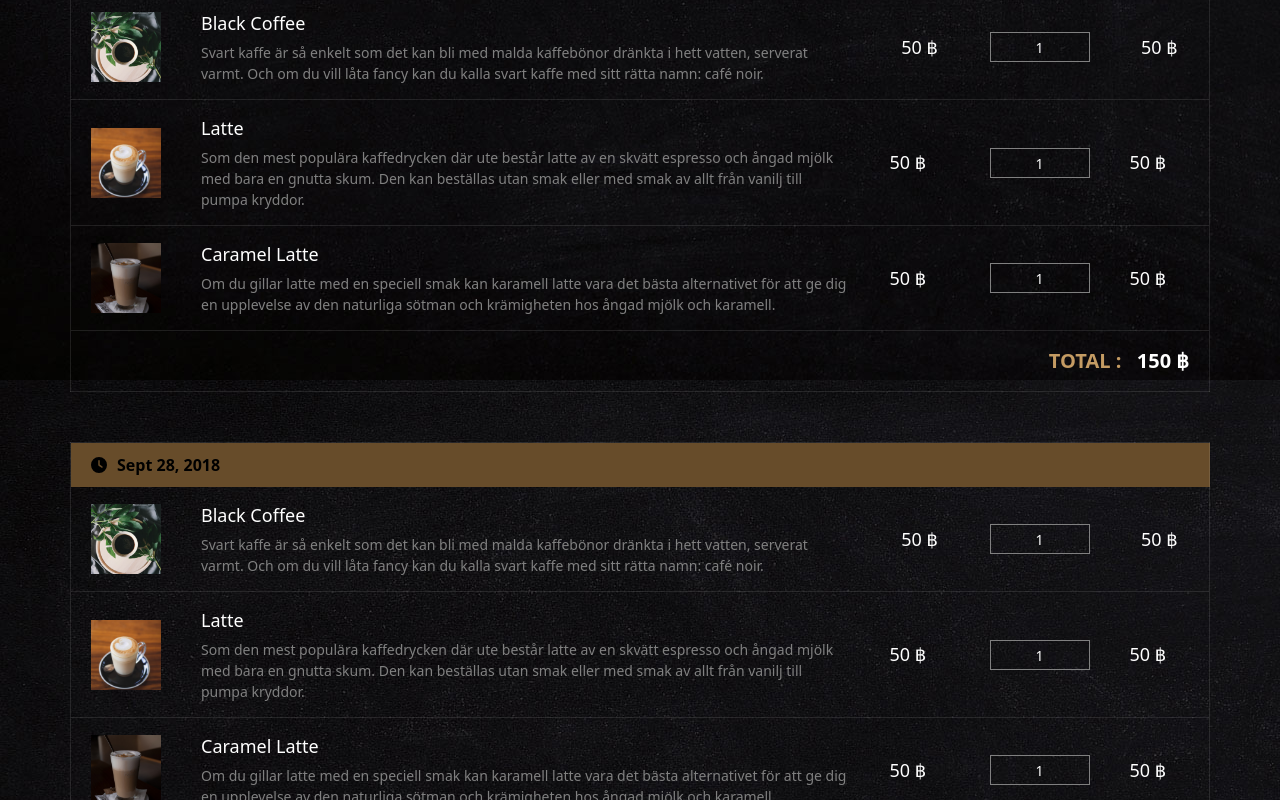
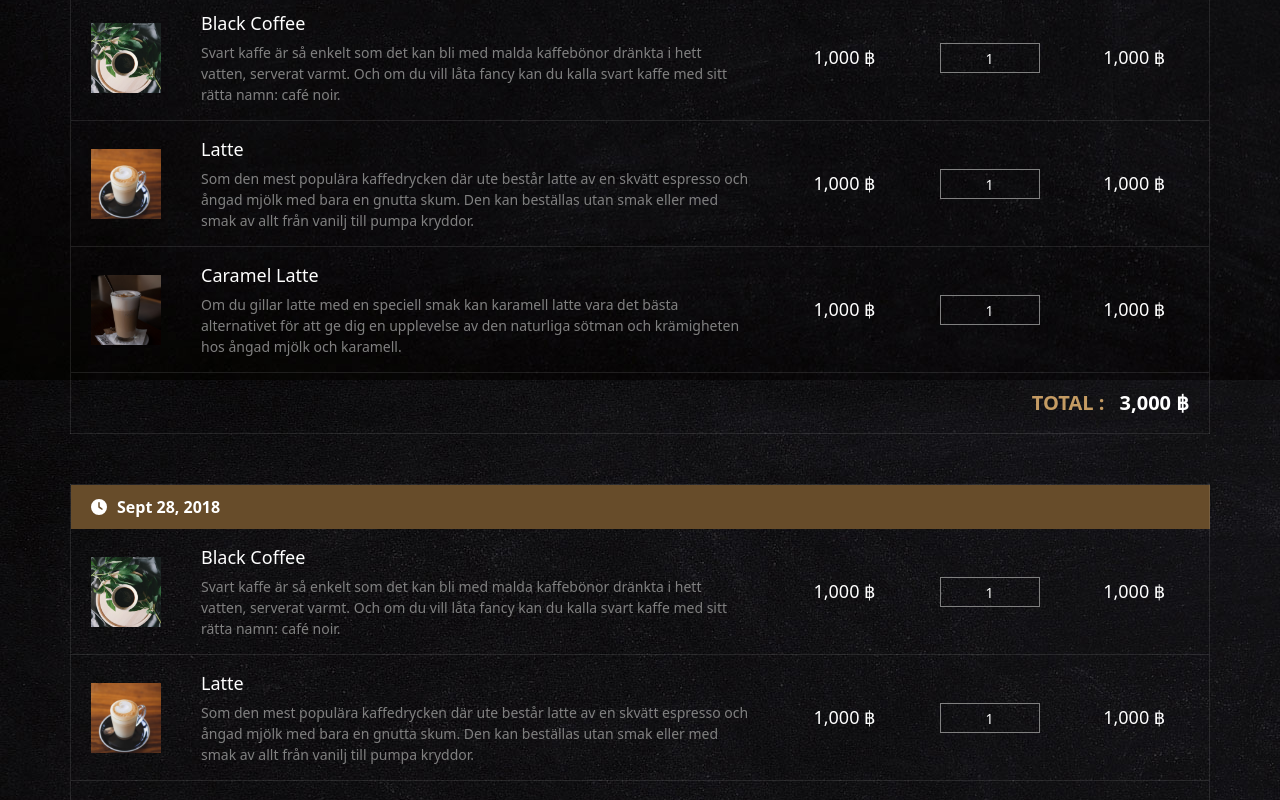
Before and after one commit to Nuscross/portfolio, a React (Vite) app: page /order-history in a window 1280 px wide. Shown: the part 900-1700 px from the top of the page. Built offline with nearby package versions, Linux system fonts and the light colour scheme; no server answers.

Commit message:
update menu product

```diff
--- a/src/assets/scss/_main.scss
+++ b/src/assets/scss/_main.scss
@@ -26,6 +26,16 @@ body {
   margin: 0 auto;
   max-width: 1140px;
   width: 100%;
+}
+
+/** loading **/
+.loading-page {
+  display: flex;
+  align-items: center;
+  justify-content: center;
+  width: 100%;
+  height: 100vh;
+  background-color: $color-black;
 }
 
 /** mobile navigation **/
@@ -236,6 +246,7 @@ body {
         margin-bottom: 40px;
         color: $color-white;
         font-size: 40px;
+        line-height: 40px;
         font-weight: bold;
         text-transform: uppercase;
         span {
@@ -245,6 +256,30 @@ body {
       p {
         color: $color-grey;
         font-size: 15px;
+      }
+    }
+    .menu-category {
+      display: flex;
+      align-items: center;
+      justify-content: center;
+      column-gap: 10px;
+      margin-top: 40px;
+      label {
+        color: $color-gold;
+        font-size: 20px;
+      }
+      select {
+        appearance: none;
+        -moz-appearance:none;
+        -webkit-appearance:none;
+        padding: 7px 5px;
+        color: $color-white;
+        font-size: 16px;
+        text-align: center;
+        background-color: transparent;
+        border: 1px solid $color-gold;
+        border-radius: 4px;
+        outline: none;
       }
     }
     .menu-list {
@@ -645,7 +680,7 @@ body {
         .order-title {
           display: flex;
           align-items: center;
-          color: $color-black;
+          color: $color-white;
           font-size: 16px;
           svg {
             display: inline;
--- a/src/assets/scss/_pagination.scss
+++ b/src/assets/scss/_pagination.scss
@@ -13,8 +13,10 @@ $color-grey: #808080;
   justify-content: center;
   flex-wrap: wrap;
   column-gap: 10px;
+  margin-top: 30px;
   .page-btn {
-    width: 30px;
+    padding: 0 10px;
+    min-width: 30px;
     height: 30px;
     color: $color-gold;
     background: transparent;
--- a/src/assets/scss/_responsive.scss
+++ b/src/assets/scss/_responsive.scss
@@ -345,6 +345,11 @@ $color-gold-dark: #674C2A;
 
   .menu {
     .menu-container {
+      .menu-category {
+        flex-direction: column;
+        column-gap: 0;
+        row-gap: 20px;
+      }
       .menu-list {
         column-gap: 0;
         .menu-block {
--- /dev/null
+++ b/src/components/Loading.jsx
@@ -0,0 +1,11 @@
+const Loading = () => {
+
+  return (
+    <div className="loading-page">
+      <span className="loader"></span>
+    </div>
+  )
+
+}
+
+export default Loading
--- a/src/management/context.jsx
+++ b/src/management/context.jsx
@@ -21,8 +21,15 @@ export const AppProvider = ({ children }) => {
     }
   }
 
+  const setCategory = new Set(menuData.flatMap(item => item.ingredients));
+  const menuCategory = Array.from(setCategory);
+
+  const formatNumber = (number) => {
+    return number.toString().replace(/(\d)(?=(\d{3})+(?!\d))/g, '$1,')
+  }
+
   return (
-    <appContext.Provider value={{ menuData }}>
+    <appContext.Provider value={{ menuData, menuCategory, formatNumber }}>
       {children}
     </appContext.Provider>
   )
--- a/src/pages/Cart.jsx
+++ b/src/pages/Cart.jsx
@@ -1,4 +1,5 @@
 import { Link } from "react-router-dom";
+import { useGlobalContext } from "../management/context";
 import { FaWindowClose, FaPlusSquare, FaMinusSquare } from "react-icons/fa";
 import HeroPage from "../components/HeroPage";
 import image1 from "../assets/images/product_1.jpg";
@@ -6,6 +7,8 @@ import image2 from "../assets/images/product_2.jpg";
 import image3 from "../assets/images/product_3.jpg";
 
 const Cart = () => {
+
+  const { formatNumber } = useGlobalContext();
 
   return (
     <>
@@ -19,9 +22,9 @@ const Cart = () => {
                   <th>&nbsp;</th>
                   <th>&nbsp;</th>
                   <th style={{ minWidth: '300px' }}>Product</th>
-                  <th>Price</th>
+                  <th style={{ minWidth: '150px' }}>Price</th>
                   <th>Quantity</th>
-                  <th>Total</th>
+                  <th style={{ minWidth: '150px' }}>Total</th>
                 </tr>
               </thead>
               <tbody>
@@ -37,7 +40,7 @@ const Cart = () => {
                     <p className="product-detail">Svart kaffe är så enkelt som det kan bli med malda kaffebönor dränkta i hett vatten, serverat varmt. Och om du vill låta fancy kan du kalla svart kaffe med sitt rätta namn: café noir.</p>
                   </td>
                   <td>
-                    <p className="product-price">50 ฿</p>
+                    <p className="text-center product-price">{ formatNumber(1000) } ฿</p>
                   </td>
                   <td>
                     <div className="product-amount">
@@ -47,7 +50,7 @@ const Cart = () => {
                     </div>
                   </td>
                   <td>
-                    <p className="product-price">50 ฿</p>
+                    <p className="text-center product-price">{ formatNumber(1000) } ฿</p>
                   </td>
                 </tr>
                 <tr>
@@ -62,7 +65,7 @@ const Cart = () => {
                     <p className="product-detail">Som den mest populära kaffedrycken där ute består latte av en skvätt espresso och ångad mjölk med bara en gnutta skum. Den kan beställas utan smak eller med smak av allt från vanilj till pumpa kryddor.</p>
                   </td>
                   <td>
-                    <p className="product-price">50 ฿</p>
+                    <p className="text-center product-price">{ formatNumber(1000) } ฿</p>
                   </td>
                   <td>
                     <div className="product-amount">
@@ -72,7 +75,7 @@ const Cart = () => {
                     </div>
                   </td>
                   <td>
-                    <p className="product-price">50 ฿</p>
+                    <p className="text-center product-price">{ formatNumber(1000) } ฿</p>
                   </td>
                 </tr>
                 <tr>
@@ -87,7 +90,7 @@ const Cart = () => {
                     <p className="product-detail">Om du gillar latte med en speciell smak kan karamell latte vara det bästa alternativet för att ge dig en upplevelse av den naturliga sötman och krämigheten hos ångad mjölk och karamell.</p>
                   </td>
                   <td>
-                    <p className="product-price">50 ฿</p>
+                    <p className="text-center product-price">{ formatNumber(1000) } ฿</p>
                   </td>
                   <td>
                     <div className="product-amount">
@@ -97,7 +100,7 @@ const Cart = () => {
                     </div>
                   </td>
                   <td>
-                    <p className="product-price">50 ฿</p>
+                    <p className="text-center product-price">{ formatNumber(1000) } ฿</p>
                   </td>
                 </tr>
                 {/* <tr>
@@ -110,7 +113,7 @@ const Cart = () => {
                 <tr>
                   <td colSpan={6} style={{ borderBottom: 0 }}>
                     <div className="product-total">
-                      <span>TOTAL :</span> 150 ฿
+                      <span>TOTAL :</span> { formatNumber(3000) } ฿
                     </div>
                   </td>
                 </tr>
--- a/src/pages/Layout.jsx
+++ b/src/pages/Layout.jsx
@@ -1,12 +1,17 @@
 import { useState, useEffect } from "react";
-import { Outlet } from "react-router-dom";
+import { Outlet, useNavigation } from "react-router-dom";
+import Loading from "../components/Loading";
 import Header from "../components/Header";
 import Footer from "../components/Footer";
 import MobileNavigation from "../components/MobileNavigation";
 
 const Layout = () => {
 
+  const navigation = useNavigation();
+
   const [isToggle,setIsToggle] = useState(false);
+
+  const isPageLoading = navigation.state === 'loading';
 
   useEffect(() => {
     if (isToggle) {
@@ -25,10 +30,15 @@ const Layout = () => {
 
   return (
     <>
-      <MobileNavigation isToggle={isToggle} toggleMenu={toggleMenu} />
-      <Header toggleMenu={toggleMenu} />
-      <Outlet />
-      <Footer />
+      {
+        isPageLoading ? <Loading /> :
+        <>
+          <MobileNavigation isToggle={isToggle} toggleMenu={toggleMenu} />
+          <Header toggleMenu={toggleMenu} />
+          <Outlet />
+          <Footer />
+        </>
+      }
     </>
   )
 
--- a/src/pages/Menu.jsx
+++ b/src/pages/Menu.jsx
@@ -4,23 +4,32 @@ import HeroPage from "../components/HeroPage";
 
 const Menu = () => {
 
-  const { menuData } = useGlobalContext();
+  const { menuData, menuCategory, formatNumber } = useGlobalContext();
 
   const [menuList,setMenuList] = useState([]);
   const [dataInPage,setDataInPage] = useState([]);
   const [page,setPage] = useState(0);
+  const [pageCount,setPageCount] = useState(0);
+  const [selectedCategory, setSelectedCategory] = useState("All");
 
   const menuRef = useRef(null);
 
   useEffect(() => {
-    const paginate = pagination(menuData);
+    const filteredData = selectedCategory === "All" ? menuData : menuData.filter((item) => item.ingredients.includes(selectedCategory));
+    const paginate = pagination(filteredData);
     setDataInPage(paginate);
-    setMenuList(paginate[page]);
-  }, [menuData,page]);
+    setMenuList(paginate[page] || []);
+  }, [menuData,page,selectedCategory]);
+
+  const changeMenuCategory = (categoryValue) => {
+    setSelectedCategory(categoryValue);
+    setPage(0);
+  }
 
   const pagination = (menuData) => {
     const coffeePerPage = 6;
     const pages = Math.ceil(menuData.length / coffeePerPage);
+    setPageCount(pages);
     const newCoffee = Array.from({length:pages},(data,index)=>{
       const start = index * coffeePerPage;
       return menuData.slice(start,start + coffeePerPage);
@@ -49,22 +58,49 @@ const Menu = () => {
             </h2>
             <p>Far far away, behind the word mountains, far from the countries Vokalia and Consonantia, there live the blind texts. Separated they live in Bookmarksgrove right at the coast of the Semantics, a large language ocean.</p>
           </div>
+          <div className="menu-category">
+            <label>Select Category &nbsp;:&nbsp;</label>
+            <select name="category" onChange={(e) => changeMenuCategory(e.target.value)}>
+              <option value="All">All Category</option>
+              {
+                menuCategory && menuCategory.map((category,index) => {
+                  return <option key={index} value={category}>{category}</option>
+                })
+              }
+            </select>
+          </div>
           <div className="menu-list">
-            { menuList && menuList.map((item) => {
+            { menuList ?
+                menuList.map((item) => {
                   const { id, image, title, description } = item;
                   return (
                     <div key={id} className="menu-block">
                       <div className="photo" style={{ backgroundImage: `url(${image})`}}></div>
                       <h3 className="title">{title}</h3>
                       <p className="description">{description}</p>
-                  <p className="price">50 ฿</p>
+                      <p className="price">{ formatNumber(1000) } ฿</p>
                       <button type="button" className="btn-third">Add to Cart</button>
                     </div>
                   )
-            })}
+            })
+              :
+              <div className="loading-content">
+                <span className="loader"></span>
+              </div>
+            }
           </div>
         </div>
+        { (pageCount && pageCount > 1) &&
           <div className='pagination-container'>
+            <button
+              className={`page-btn ${page === 0 && 'hidden'}`}
+              onClick={()=>{
+                setPage(page - 1);
+                scrollToMenu();
+              }}
+              >
+              Prev
+            </button>
             { dataInPage && dataInPage.map((data,index)=>{
               return (
                 <button
@@ -77,7 +113,17 @@ const Menu = () => {
                     {index+1}
                 </button>)
             })}
+            <button
+              className={`page-btn ${page === pageCount - 1 && 'hidden'}`}
+              onClick={()=>{
+                setPage(page + 1);
+                scrollToMenu();
+              }}
+              >
+              Next
+            </button>
           </div>
+        }
       </div>
     </>
   )
--- a/src/pages/OrderHistory.jsx
+++ b/src/pages/OrderHistory.jsx
@@ -1,3 +1,4 @@
+import { useGlobalContext } from "../management/context";
 import { FaClock } from "react-icons/fa6";
 import HeroPage from "../components/HeroPage";
 import image1 from "../assets/images/product_1.jpg";
@@ -5,6 +6,8 @@ import image2 from "../assets/images/product_2.jpg";
 import image3 from "../assets/images/product_3.jpg";
 
 const OrderHistory = () => {
+
+  const { formatNumber } = useGlobalContext();
 
   return (
     <>
@@ -33,16 +36,16 @@ const OrderHistory = () => {
                     <h3 className="product-name">Black Coffee</h3>
                     <p className="product-detail">Svart kaffe är så enkelt som det kan bli med malda kaffebönor dränkta i hett vatten, serverat varmt. Och om du vill låta fancy kan du kalla svart kaffe med sitt rätta namn: café noir.</p>
                   </td>
-                  <td className="text-center" style={{ minWidth: '100px' }}>
-                    <p className="product-price">50 ฿</p>
+                  <td className="text-center" style={{ minWidth: '150px' }}>
+                    <p className="product-price">{ formatNumber(1000) } ฿</p>
                   </td>
                   <td>
                     <div className="product-amount">
                       <div className="input-amount">1</div>
                     </div>
                   </td>
-                  <td className="text-center" style={{ minWidth: '100px' }}>
-                    <p className="product-price">50 ฿</p>
+                  <td className="text-center" style={{ minWidth: '150px' }}>
+                    <p className="product-price">{ formatNumber(1000) } ฿</p>
                   </td>
                 </tr>
                 <tr>
@@ -53,16 +56,16 @@ const OrderHistory = () => {
                     <h3 className="product-name">Latte</h3>
                     <p className="product-detail">Som den mest populära kaffedrycken där ute består latte av en skvätt espresso och ångad mjölk med bara en gnutta skum. Den kan beställas utan smak eller med smak av allt från vanilj till pumpa kryddor.</p>
                   </td>
-                  <td>
-                    <p className="product-price">50 ฿</p>
+                  <td className="text-center" style={{ minWidth: '150px' }}>
+                    <p className="product-price">{ formatNumber(1000) } ฿</p>
                   </td>
                   <td>
                     <div className="product-amount">
                       <div className="input-amount">1</div>
                     </div>
                   </td>
-                  <td>
-                    <p className="product-price">50 ฿</p>
+                  <td className="text-center" style={{ minWidth: '150px' }}>
+                    <p className="product-price">{ formatNumber(1000) } ฿</p>
                   </td>
                 </tr>
                 <tr>
@@ -73,16 +76,16 @@ const OrderHistory = () => {
                     <h3 className="product-name">Caramel Latte</h3>
                     <p className="product-detail">Om du gillar latte med en speciell smak kan karamell latte vara det bästa alternativet för att ge dig en upplevelse av den naturliga sötman och krämigheten hos ångad mjölk och karamell.</p>
                   </td>
-                  <td>
-                    <p className="product-price">50 ฿</p>
+                  <td className="text-center" style={{ minWidth: '150px' }}>
+                    <p className="product-price">{ formatNumber(1000) } ฿</p>
                   </td>
                   <td>
                     <div className="product-amount">
                       <div className="input-amount">1</div>
                     </div>
                   </td>
-                  <td>
-                    <p className="product-price">50 ฿</p>
+                  <td className="text-center" style={{ minWidth: '150px' }}>
+                    <p className="product-price">{ formatNumber(1000) } ฿</p>
                   </td>
                 </tr>
               </tbody>
@@ -90,7 +93,7 @@ const OrderHistory = () => {
                 <tr>
                   <td colSpan={5} style={{ borderBottom: 0 }}>
                     <div className="product-total">
-                      <span>TOTAL :</span> 150 ฿
+                      <span>TOTAL :</span> { formatNumber(3000) } ฿
                     </div>
                   </td>
                 </tr>
@@ -117,16 +120,16 @@ const OrderHistory = () => {
                     <h3 className="product-name">Black Coffee</h3>
                     <p className="product-detail">Svart kaffe är så enkelt som det kan bli med malda kaffebönor dränkta i hett vatten, serverat varmt. Och om du vill låta fancy kan du kalla svart kaffe med sitt rätta namn: café noir.</p>
                   </td>
-                  <td className="text-center" style={{ minWidth: '100px' }}>
-                    <p className="product-price">50 ฿</p>
+                  <td className="text-center" style={{ minWidth: '150px' }}>
+                    <p className="product-price">{ formatNumber(1000) } ฿</p>
                   </td>
                   <td>
                     <div className="product-amount">
                       <div className="input-amount">1</div>
                     </div>
                   </td>
-                  <td className="text-center" style={{ minWidth: '100px' }}>
-                    <p className="product-price">50 ฿</p>
+                  <td className="text-center" style={{ minWidth: '150px' }}>
+                    <p className="product-price">{ formatNumber(1000) } ฿</p>
                   </td>
                 </tr>
                 <tr>
@@ -137,16 +140,16 @@ const OrderHistory = () => {
                     <h3 className="product-name">Latte</h3>
                     <p className="product-detail">Som den mest populära kaffedrycken där ute består latte av en skvätt espresso och ångad mjölk med bara en gnutta skum. Den kan beställas utan smak eller med smak av allt från vanilj till pumpa kryddor.</p>
                   </td>
-                  <td>
-                    <p className="product-price">50 ฿</p>
+                  <td className="text-center" style={{ minWidth: '150px' }}>
+                    <p className="product-price">{ formatNumber(1000) } ฿</p>
                   </td>
                   <td>
                     <div className="product-amount">
                       <div className="input-amount">1</div>
                     </div>
                   </td>
-                  <td>
-                    <p className="product-price">50 ฿</p>
+                  <td className="text-center" style={{ minWidth: '150px' }}>
+                    <p className="product-price">{ formatNumber(1000) } ฿</p>
                   </td>
                 </tr>
                 <tr>
@@ -157,16 +160,16 @@ const OrderHistory = () => {
                     <h3 className="product-name">Caramel Latte</h3>
                     <p className="product-detail">Om du gillar latte med en speciell smak kan karamell latte vara det bästa alternativet för att ge dig en upplevelse av den naturliga sötman och krämigheten hos ångad mjölk och karamell.</p>
                   </td>
-                  <td>
-                    <p className="product-price">50 ฿</p>
+                  <td className="text-center" style={{ minWidth: '150px' }}>
+                    <p className="product-price">{ formatNumber(1000) } ฿</p>
                   </td>
                   <td>
                     <div className="product-amount">
                       <div className="input-amount">1</div>
                     </div>
                   </td>
-                  <td>
-                    <p className="product-price">50 ฿</p>
+                  <td className="text-center" style={{ minWidth: '150px' }}>
+                    <p className="product-price">{ formatNumber(1000) } ฿</p>
                   </td>
                 </tr>
               </tbody>
@@ -174,7 +177,7 @@ const OrderHistory = () => {
                 <tr>
                   <td colSpan={5} style={{ borderBottom: 0 }}>
                     <div className="product-total">
-                      <span>TOTAL :</span> 150 ฿
+                      <span>TOTAL :</span> { formatNumber(3000) } ฿
                     </div>
                   </td>
                 </tr>
--- a/src/pages/SignIn.jsx
+++ b/src/pages/SignIn.jsx
@@ -1,8 +1,11 @@
 import { useState } from "react";
+import { useNavigate } from "react-router-dom";
 import { toast } from "react-toastify";
 import { postLogin } from "../management/api";
 
 const SignIn = () => {
+
+  const navigate = useNavigate();
 
   const [signInInputs, setSignInInputs] = useState({
     username: '',
@@ -44,7 +47,7 @@ const SignIn = () => {
       })
       if ('accessToken' in result) {
         localStorage.setItem('accessToken', result.accessToken);
-        window.location.href = "/admin";
+        navigate("/admin");
       }
       else {
         toast.error("Invalid username or password.");
```
Also changed, not shown: src/assets/scss/_utility.scss (+22 -0 lines), src/pages/Admin.jsx (+12 -2 lines). Lines whose indentation alone changed are shown as unchanged.
